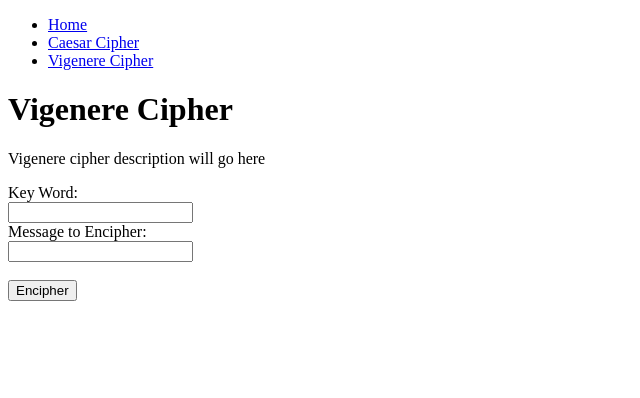
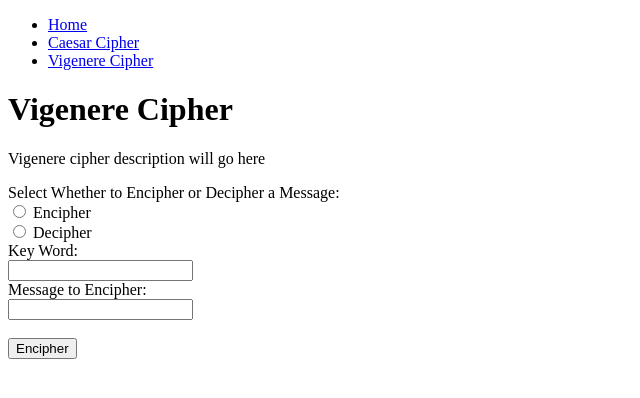
Before and after one commit to ANoska/cryptography-independent-study, a Flask app: page /vigenere in a window 1280 px wide. Shown: the top 398 px of the page, without its empty margins (0-640 px from the left). Run offline with Flask 2, Linux system fonts and the light colour scheme.

Commit message:
feat: Add Vigenere decipher method, add radio buttons to vigenere page for selecting whether to encipher or decipher

```diff
--- a/src/app.py
+++ b/src/app.py
@@ -27,9 +27,12 @@ def caesar():
 
 @app.route("/vigenere", methods=["GET", "POST"])
 def vigenere():
-    if request.method == "POST":
+    if request.method == "POST" and request.form["cipher_option"] == "encipher":
         return render_template("vigenere.html",
                                encipher=vigenere_cipher.vigenere_encipher(request.form["key"], request.form["message"]))
+    elif request.method == "POST" and request.form["cipher_option"] == "decipher":
+        return render_template("vigenere.html",
+                               encipher=vigenere_cipher.vigenere_decipher(request.form["key"], request.form["message"]))
 
     else:
         return render_template("vigenere.html")
--- a/src/templates/vigenere.html
+++ b/src/templates/vigenere.html
@@ -9,6 +9,11 @@ Vigenere Cipher
 <h1>Vigenere Cipher</h1>
 <p>Vigenere cipher description will go here</p>
 <form action="{{url_for('vigenere')}}" method="POST">
+    Select Whether to Encipher or Decipher a Message:<br>
+    <input type="radio" id="encipher" name="cipher_option" value="encipher">
+    <label for="encipher">Encipher</label><br>
+    <input type="radio" id="decipher" name="cipher_option" value="decipher">
+    <label for="decipher">Decipher</label><br>
     Key Word:<br>
     <input type="text" name="key">
     <br>
--- a/src/vigenere_cipher.py
+++ b/src/vigenere_cipher.py
@@ -1,13 +1,13 @@
 # This needs more work to be converted so it can be used by our flask app
 from typing import List
 
+alphabet = ['a', 'b', 'c', 'd', 'e', 'f', 'g', 'h', 'i', 'j', 'k', 'l', 'm', 'n', 'o', 'p', 'q', 'r', 's', 't', 'u',
+            'v', 'w', 'x', 'y', 'z']
+
+alphabet_code: List[int] = [ord(c) - 97 for c in alphabet]
+
 
 def vigenere_encipher(key, message):
-    alphabet = ['a', 'b', 'c', 'd', 'e', 'f', 'g', 'h', 'i', 'j', 'k', 'l', 'm', 'n', 'o', 'p', 'q', 'r', 's', 't', 'u',
-                'v', 'w', 'x', 'y', 'z']
-
-    alphabet_code: List[int] = [ord(c) - 97 for c in alphabet]
-
     key_word_length = len(key) - 1
 
     cipher_text = ""
@@ -22,3 +22,20 @@ def vigenere_encipher(key, message):
         cipher_text += chr(alphabet_code.index(((ord(c) - 97) + shift) % 26) + 97)
 
     return cipher_text
+
+
+def vigenere_decipher(key, cipher):
+    key_word_length = len(key) - 1
+
+    plain_text = ""
+    incrementer = 0
+    for c in cipher:
+        if incrementer > key_word_length or len(plain_text) == 0:
+            incrementer = 0
+        else:
+            incrementer += 1
+
+        shift: int = ord(key[incrementer]) - 96
+        plain_text += chr(alphabet_code.index(((ord(c) - 97) - shift) % 26) + 97)
+
+    return plain_text
```
